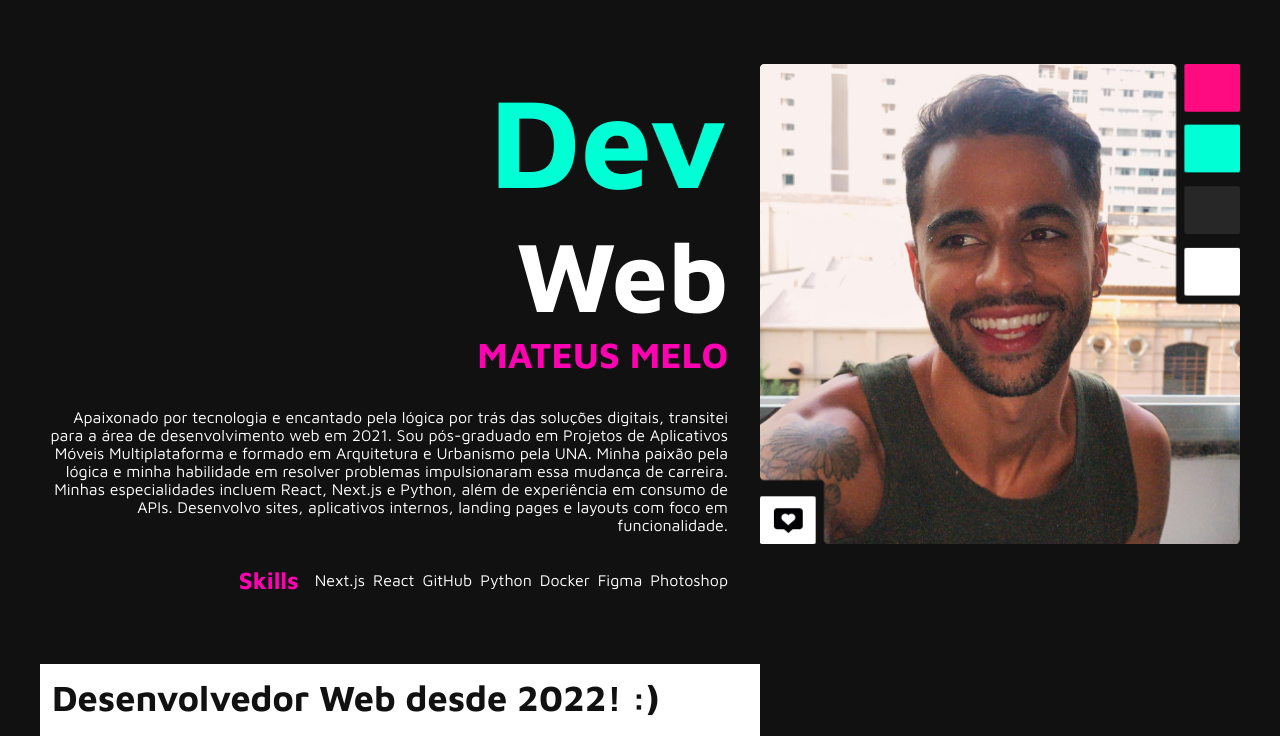
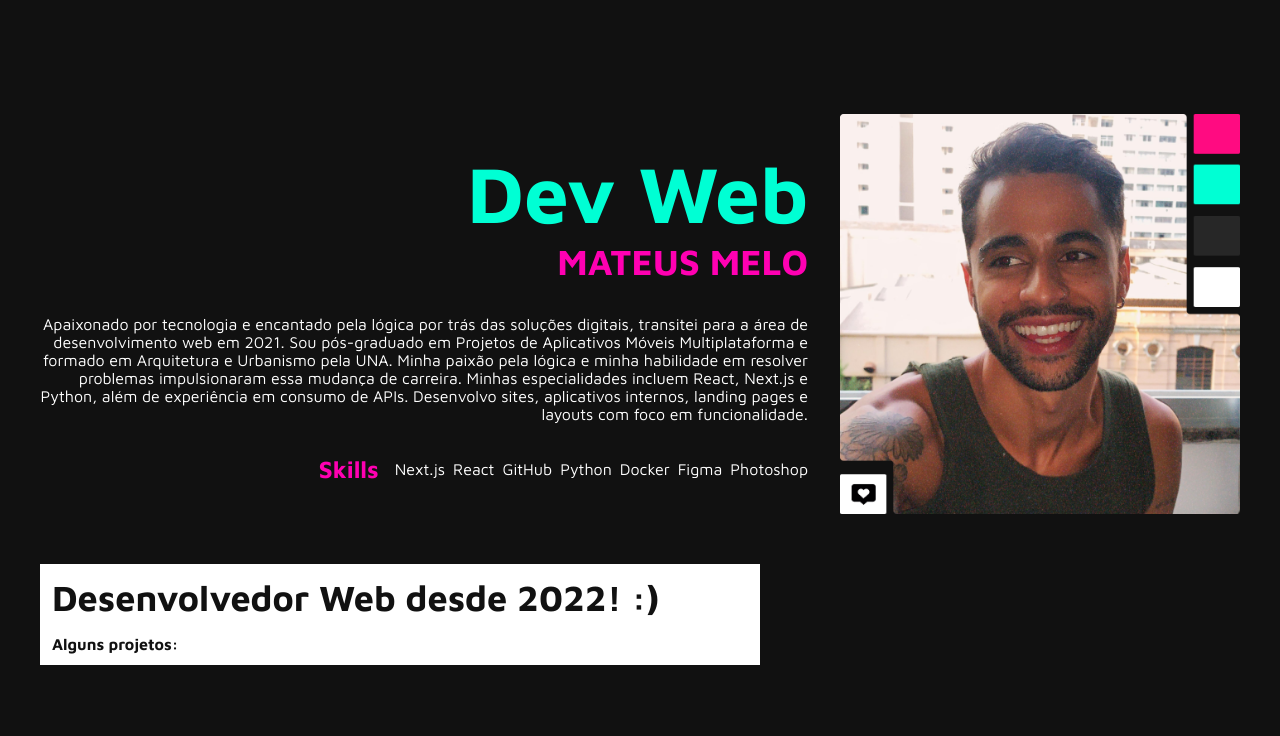
Before and after one commit to mateusfpmelo/devmateusmelo, a Next.js app: page / in a window 1280 px wide. Shown: the top 736 px of the page. Built offline with nearby package versions, Linux system fonts and the light colour scheme.

Commit message:
tamanho elementos ajustes

```diff
--- a/app/globals.css
+++ b/app/globals.css
@@ -15,10 +15,10 @@
 }
 
 h1{
-  font-size: 128px;
+  font-size: 100px;
 }
 h2{
-  font-size: 100px;
+  font-size: 80px;
 }
 h4{
   font-size: 36px;
--- a/app/page.js
+++ b/app/page.js
@@ -8,8 +8,7 @@ export default function Page() {
       <header className={styles.header}>
         <div className={styles.htxt}>
           <div className={styles.txtinf}>
-            <h1 className="">Dev</h1>
-            <h2 className="">Web</h2>
+            <h2 className="color2">Dev Web</h2>
             <h4>MATEUS MELO</h4>
           </div>
           <p className="">
--- a/app/page.module.css
+++ b/app/page.module.css
@@ -18,16 +18,17 @@
   width: 100%;
   display: flex;
   flex-direction: row;
+  align-items: center;
   justify-content:space-around;
   max-width: 1200px;
-  min-height: 600px;
+  min-height: 500px;
   text-align: right;
   gap:32px;
 }
 
 .header img{
-  max-width: 480px;
-  max-height: 480px;
+  max-width: 400px;
+  max-height: 400px;
 }
 
 .header h1{
```
